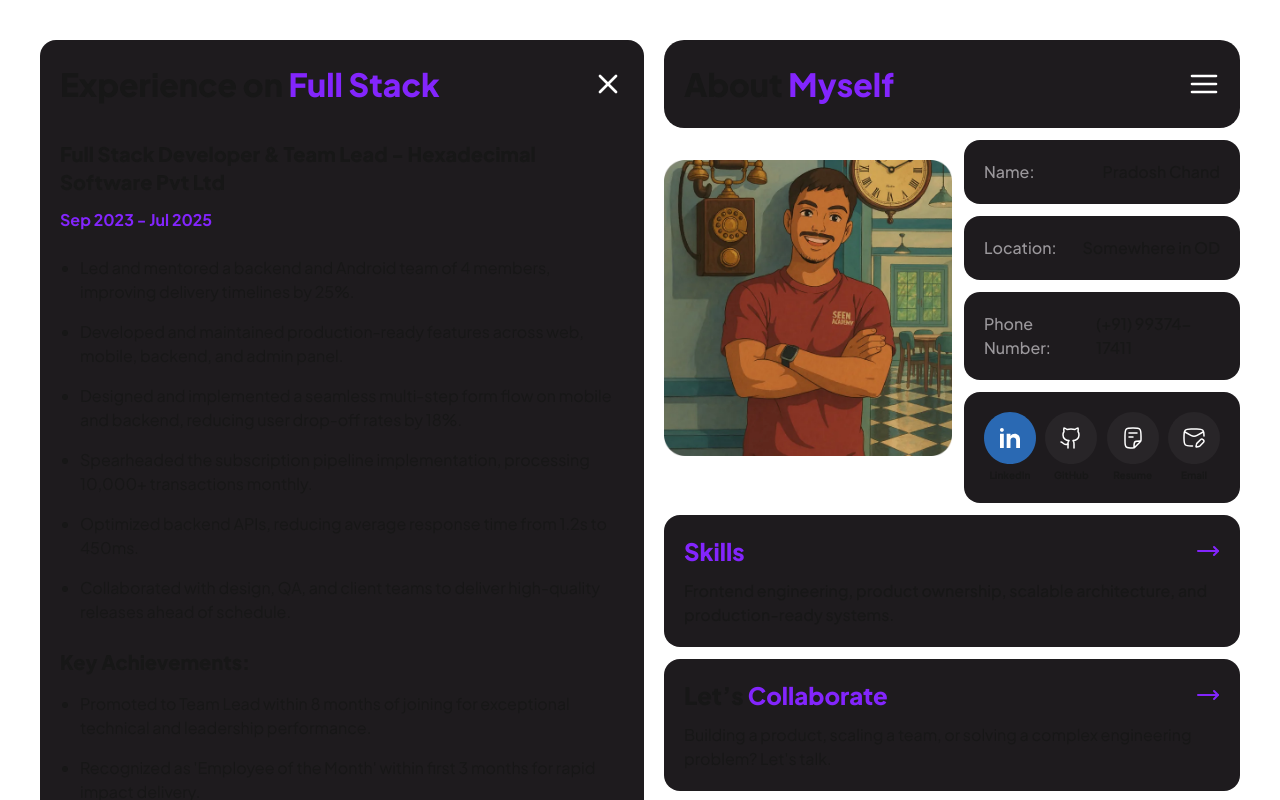
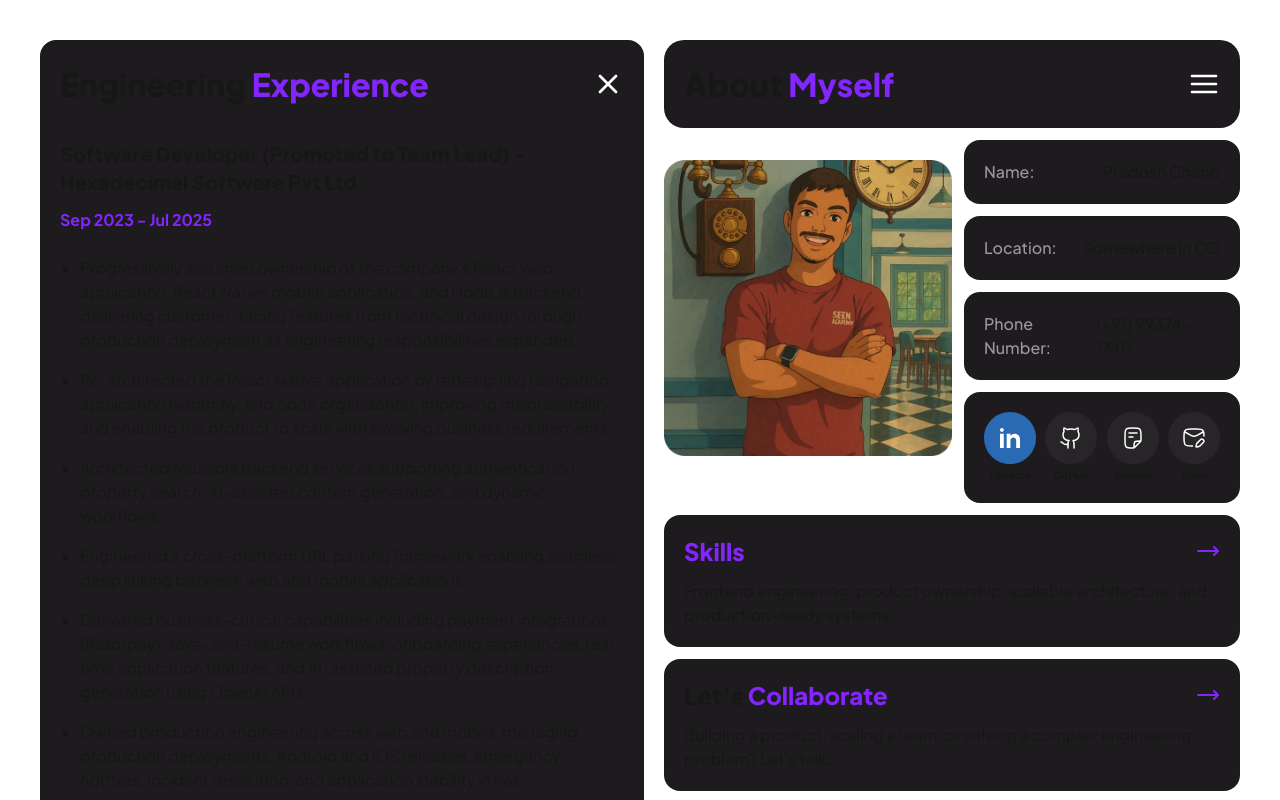
Before and after one commit to Naseeb7/my-portfolio, a Next.js app: page /experience in a window 1280 px wide. Shown: the top 800 px of the page. Built offline with nearby package versions, Linux system fonts and the light colour scheme.

Commit message:
docs: Updated experience section contents

```diff
--- a/src/app/experience/page.tsx
+++ b/src/app/experience/page.tsx
@@ -11,13 +11,15 @@ import { createPageMetadata, getAbsoluteUrl } from "@/lib/seo";
 export const metadata: Metadata = createPageMetadata({
   title: "Experience",
   description:
-    "Explore my work experience building web and mobile products, leading backend and app delivery, and shipping features used in production.",
+    "Explore my experience owning frontend architecture, production web and mobile applications, backend systems, and engineering delivery across fast-paced startup environments.",
   path: "/experience",
   keywords: [
-    "Pradosh Chand experience",
-    "Full Stack Developer experience",
-    "Software Engineer portfolio",
-    "Next.js Developer",
+    "Pradosh Chand",
+    "Frontend Product Engineer",
+    "React Developer",
+    "Next.js Engineer",
+    "Product Engineer",
+    "Software Engineer Portfolio",
   ],
 });
 
@@ -25,7 +27,7 @@ const ExperiencePage = () => {
   // Define breadcrumbs for experience page
   const breadcrumbs = [
     { name: "Home", url: getAbsoluteUrl("/") },
-    { name: "Experience", url: getAbsoluteUrl("/experience") }
+    { name: "Experience", url: getAbsoluteUrl("/experience") },
   ];
 
   return (
@@ -36,7 +38,7 @@ const ExperiencePage = () => {
       <ContainerWrapper className="flex-col gap-8">
         <div className="flex w-full justify-between lg:items-center">
           <h1 className="text-[32px] font-extrabold">
-            Experience on <span className="text-primary-100">Full Stack</span>
+            Engineering <span className="text-primary-100">Experience</span>
           </h1>
           <Link href={"/"}>
             <Image
--- a/src/components/ExperienceSection.tsx
+++ b/src/components/ExperienceSection.tsx
@@ -32,7 +32,7 @@ const ExperienceSection = ({
       </ul>
 
       <div className="flex flex-col gap-4">
-        <h3 className="text-xl font-extrabold">Key Achievements:</h3>
+        <h3 className="text-xl font-extrabold">Engineering Highlights:</h3>
         <ul className="list-disc pl-5 space-y-4">
           {keyAchievements?.map((item, index) => {
             return <li key={`${index}_experience`}>{item}</li>;
@@ -41,7 +41,7 @@ const ExperienceSection = ({
       </div>
       {awards && (
         <div className="flex flex-col gap-4">
-          <h3 className="text-xl font-extrabold">Awards:</h3>
+          <h3 className="text-xl font-extrabold">Recognition & Awards:</h3>
           <ul className="list-disc pl-5 space-y-4">
             {awards?.map((item, index) => {
               return <li key={`${index}_experience`}>{item}</li>;
@@ -50,7 +50,7 @@ const ExperienceSection = ({
         </div>
       )}
       <div className="flex flex-col gap-4">
-        <h3 className="text-xl font-extrabold">Technologies used:</h3>
+        <h3 className="text-xl font-extrabold">Technologies:</h3>
         <div className="grid lg:grid-cols-2 gap-3">
           {technologiesUsed?.map((item) => {
             const skillDetails = Object.values(Skills)
@@ -62,7 +62,7 @@ const ExperienceSection = ({
         </div>
 
         <Link href={"/skills"} className="flex gap-3 font-semibold">
-          All Skills{" "}
+          View All Skills{" "}
           <Image
             src={"/icons/rightArrow.svg"}
             height={16}
--- a/src/data/experience.json
+++ b/src/data/experience.json
@@ -1,26 +1,24 @@
 [
   {
-    "role": "Full Stack Developer & Team Lead",
+    "role": "Software Developer (Promoted to Team Lead)",
     "company": "Hexadecimal Software Pvt Ltd",
     "startDate": "Sep 2023",
     "endDate": "Jul 2025",
     "experience": [
-      "Led and mentored a backend and Android team of 4 members, improving delivery timelines by 25%.",
-      "Developed and maintained production-ready features across web, mobile, backend, and admin panel.",
-      "Designed and implemented a seamless multi-step form flow on mobile and backend, reducing user drop-off rates by 18%.",
-      "Spearheaded the subscription pipeline implementation, processing 10,000+ transactions monthly.",
-      "Optimized backend APIs, reducing average response time from 1.2s to 450ms.",
-      "Collaborated with design, QA, and client teams to deliver high-quality releases ahead of schedule."
+      "Progressively assumed ownership of the company's React web application, React Native mobile application, and Node.js backend, delivering customer-facing features from technical design through production deployment as engineering responsibilities expanded.",
+      "Re-architected the React Native application by redesigning navigation, application hierarchy, and code organization, improving maintainability and enabling the product to scale with evolving business requirements.",
+      "Architected reusable backend services supporting authentication, property search, AI-assisted content generation, and dynamic workflows.",
+      "Engineered a cross-platform URL parsing framework enabling seamless deep linking between web and mobile applications.",
+      "Delivered business-critical capabilities including payment integrations (Razorpay), save-and-resume workflows, onboarding experiences, real-time application features, and AI-assisted property description generation using OpenAI APIs.",
+      "Owned production engineering across web and mobile, managing production deployments, Android and iOS releases, emergency hotfixes, incident resolution, and application stability in live environments.",
+      "Collaborated closely with product, design, QA, and leadership while mentoring interns, supporting technical knowledge sharing, and taking on progressively greater technical ownership across the engineering organization."
     ],
     "keyAchievements": [
-      "Promoted to Team Lead within 8 months of joining for exceptional technical and leadership performance.",
-      "Recognized as 'Employee of the Month' within first 3 months for rapid impact delivery.",
-      "Successfully launched a fully functional MVP 2 weeks ahead of schedule, accelerating client’s go-to-market strategy."
+      "Progressively assumed ownership across frontend, mobile, and backend systems, becoming a primary engineering contributor as responsibilities expanded.",
+      "Designed architecture that enabled future product expansion instead of short-term feature implementation.",
+      "Led production deployments, release management, and incident resolution across customer-facing applications."
     ],
-    "awards": [
-      "Employee of the Month - Dec 2023",
-      "Best Team Collaboration - Mar 2024"
-    ],
+    "awards": ["Employee of the Month - Dec 2023"],
     "technologiesUsed": [
       "nextjs",
       "react-native",
```
